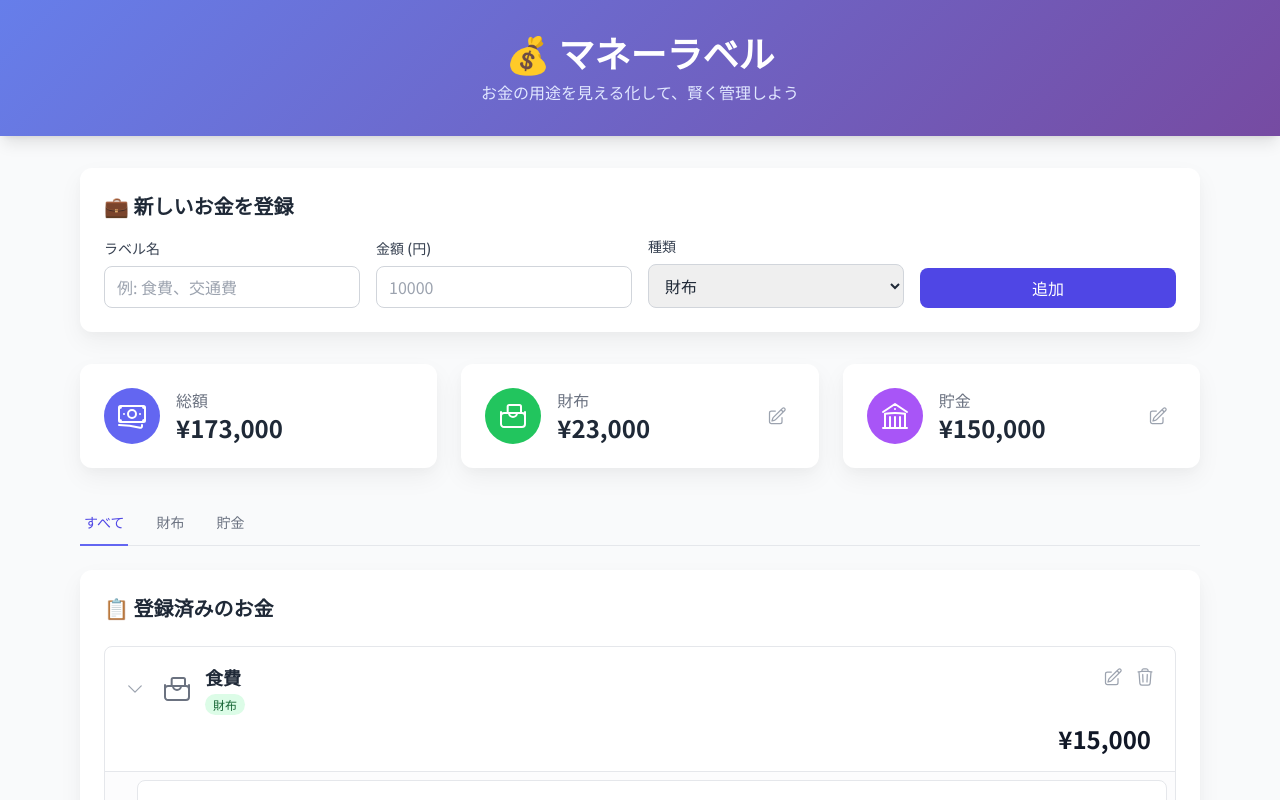
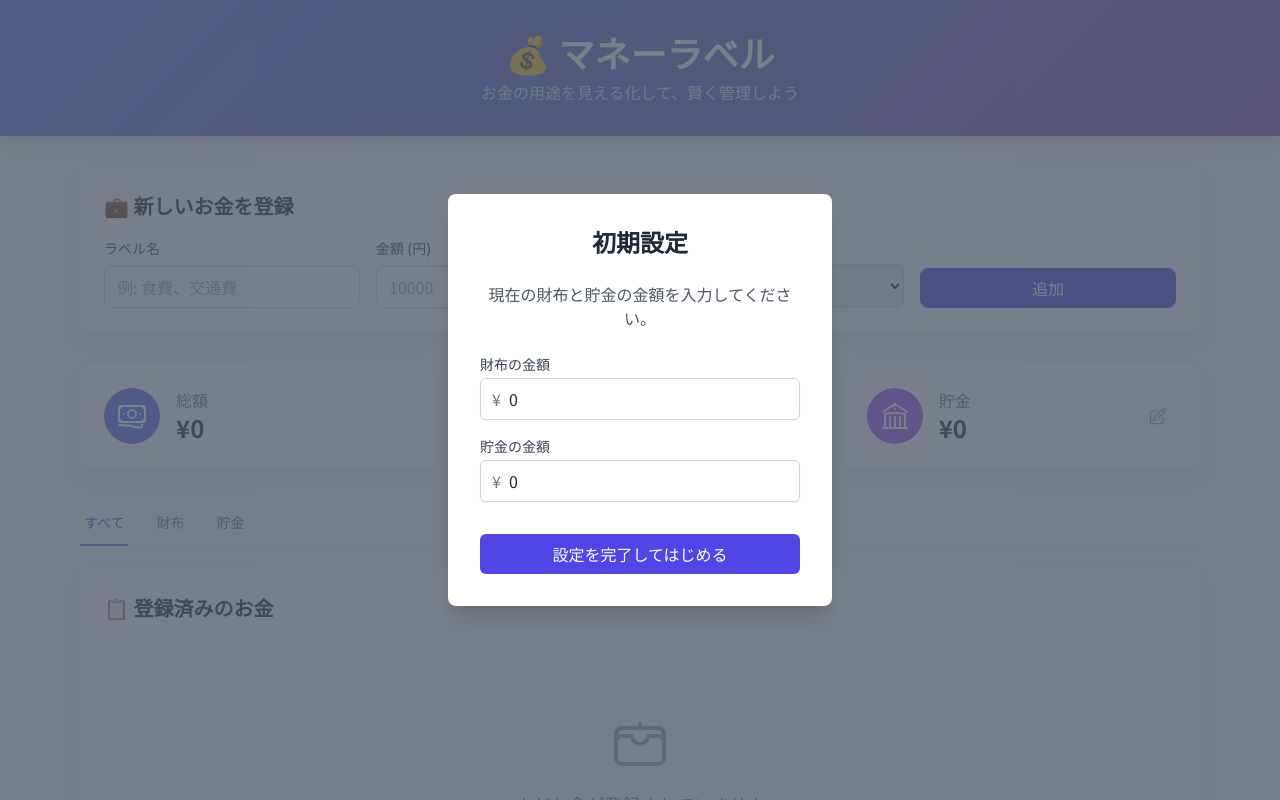
Before and after one commit to mo-tomi/Moneylabel, a React (Vite) app: page / in a window 1280 px wide. Shown: the top 800 px of the page. Built offline with nearby package versions, Linux system fonts and the light colour scheme.

Commit message:
feat: 初期設定モーダルを追加し、ユーザーが財布と貯金の金額を設定できるようにしました

```diff
--- a/App.tsx
+++ b/App.tsx
@@ -1,4 +1,4 @@
-import React, { useState, useMemo, useCallback } from 'react';
+import React, { useState, useMemo } from 'react';
 import { MoneyItem, MoneyType } from './types';
 import { useLocalStorage } from './hooks/useLocalStorage';
 import Header from './components/Header';
@@ -8,19 +8,12 @@ import MoneyList from './components/MoneyList';
 import EditModal from './components/EditModal';
 import SplitMoneyModal from './components/SplitMoneyModal';
 import AdjustTotalModal from './components/AdjustTotalModal';
-
-const initialData: MoneyItem[] = [
-    { id: 1, label: '食費', amount: 0, type: MoneyType.Wallet, parentId: null },
-    { id: 5, label: '食料品', amount: 10000, type: MoneyType.Wallet, parentId: 1 },
-    { id: 6, label: '外食', amount: 5000, type: MoneyType.Wallet, parentId: 1 },
-    { id: 2, label: '緊急資金', amount: 100000, type: MoneyType.Savings, parentId: null },
-    { id: 3, label: '交通費', amount: 8000, type: MoneyType.Wallet, parentId: null },
-    { id: 4, label: '旅行資金', amount: 50000, type: MoneyType.Savings, parentId: null }
-];
+import InitialSetupModal from './components/InitialSetupModal';
 
 const App: React.FC = () => {
-  const [moneyData, setMoneyData] = useLocalStorage<MoneyItem[]>('moneyData', initialData);
-  const [nextId, setNextId] = useLocalStorage<number>('nextId', 7);
+  const [isSetupComplete, setIsSetupComplete] = useLocalStorage('isSetupComplete', false);
+  const [moneyData, setMoneyData] = useLocalStorage<MoneyItem[]>('moneyData', []);
+  const [nextId, setNextId] = useLocalStorage<number>('nextId', 1);
 
   const [isEditModalOpen, setIsEditModalOpen] = useState(false);
   const [editingItem, setEditingItem] = useState<MoneyItem | null>(null);
@@ -31,6 +24,16 @@ const App: React.FC = () => {
   const [activeTab, setActiveTab] = useState<MoneyType | 'all'>('all');
 
   const [adjustingType, setAdjustingType] = useState<MoneyType | null>(null);
+
+  const handleInitialSetup = (walletAmount: number, savingsAmount: number) => {
+    const initialItems: MoneyItem[] = [
+      { id: 1, label: '財布', amount: walletAmount, type: MoneyType.Wallet, parentId: null },
+      { id: 2, label: '貯金', amount: savingsAmount, type: MoneyType.Savings, parentId: null },
+    ];
+    setMoneyData(initialItems);
+    setNextId(3);
+    setIsSetupComplete(true);
+  };
 
   const addMoney = (label: string, amount: number, type: MoneyType) => {
     const newItem: MoneyItem = { id: nextId, label, amount, type, parentId: null };
@@ -200,6 +203,7 @@ const App: React.FC = () => {
 
   return (
     <div className="min-h-screen bg-gray-50 text-gray-800">
+      <InitialSetupModal isOpen={!isSetupComplete} onSave={handleInitialSetup} />
       <Header />
       <main className="container mx-auto px-4 py-8 max-w-6xl">
         <AddMoneyForm onAdd={addMoney} />
--- /dev/null
+++ b/components/InitialSetupModal.tsx
@@ -0,0 +1,72 @@
+import React, { useState } from 'react';
+
+interface InitialSetupModalProps {
+  isOpen: boolean;
+  onSave: (walletAmount: number, savingsAmount: number) => void;
+}
+
+const InitialSetupModal: React.FC<InitialSetupModalProps> = ({ isOpen, onSave }) => {
+  const [walletAmount, setWalletAmount] = useState(0);
+  const [savingsAmount, setSavingsAmount] = useState(0);
+
+  const handleSave = () => {
+    onSave(walletAmount, savingsAmount);
+  };
+
+  if (!isOpen) {
+    return null;
+  }
+
+  return (
+    <div className="fixed inset-0 bg-gray-600 bg-opacity-75 flex items-center justify-center z-50">
+      <div className="bg-white rounded-lg shadow-xl p-8 m-4 max-w-sm w-full">
+        <h2 className="text-2xl font-bold mb-6 text-center text-gray-800">初期設定</h2>
+        <p className="text-center text-gray-600 mb-6">現在の財布と貯金の金額を入力してください。</p>
+        <div className="space-y-4">
+          <div>
+            <label htmlFor="wallet-amount" className="block text-sm font-medium text-gray-700 mb-1">
+              財布の金額
+            </label>
+            <div className="relative">
+              <span className="absolute inset-y-0 left-0 pl-3 flex items-center text-gray-500">¥</span>
+              <input
+                type="number"
+                id="wallet-amount"
+                className="w-full pl-7 pr-4 py-2 border border-gray-300 rounded-md shadow-sm focus:ring-indigo-500 focus:border-indigo-500"
+                value={walletAmount}
+                onChange={(e) => setWalletAmount(Number(e.target.value))}
+                placeholder="10000"
+              />
+            </div>
+          </div>
+          <div>
+            <label htmlFor="savings-amount" className="block text-sm font-medium text-gray-700 mb-1">
+              貯金の金額
+            </label>
+            <div className="relative">
+              <span className="absolute inset-y-0 left-0 pl-3 flex items-center text-gray-500">¥</span>
+              <input
+                type="number"
+                id="savings-amount"
+                className="w-full pl-7 pr-4 py-2 border border-gray-300 rounded-md shadow-sm focus:ring-indigo-500 focus:border-indigo-500"
+                value={savingsAmount}
+                onChange={(e) => setSavingsAmount(Number(e.target.value))}
+                placeholder="100000"
+              />
+            </div>
+          </div>
+        </div>
+        <div className="mt-8">
+          <button
+            onClick={handleSave}
+            className="w-full bg-indigo-600 text-white py-2 px-4 rounded-md hover:bg-indigo-700 focus:outline-none focus:ring-2 focus:ring-offset-2 focus:ring-indigo-500 transition-colors"
+          >
+            設定を完了してはじめる
+          </button>
+        </div>
+      </div>
+    </div>
+  );
+};
+
+export default InitialSetupModal;
```
